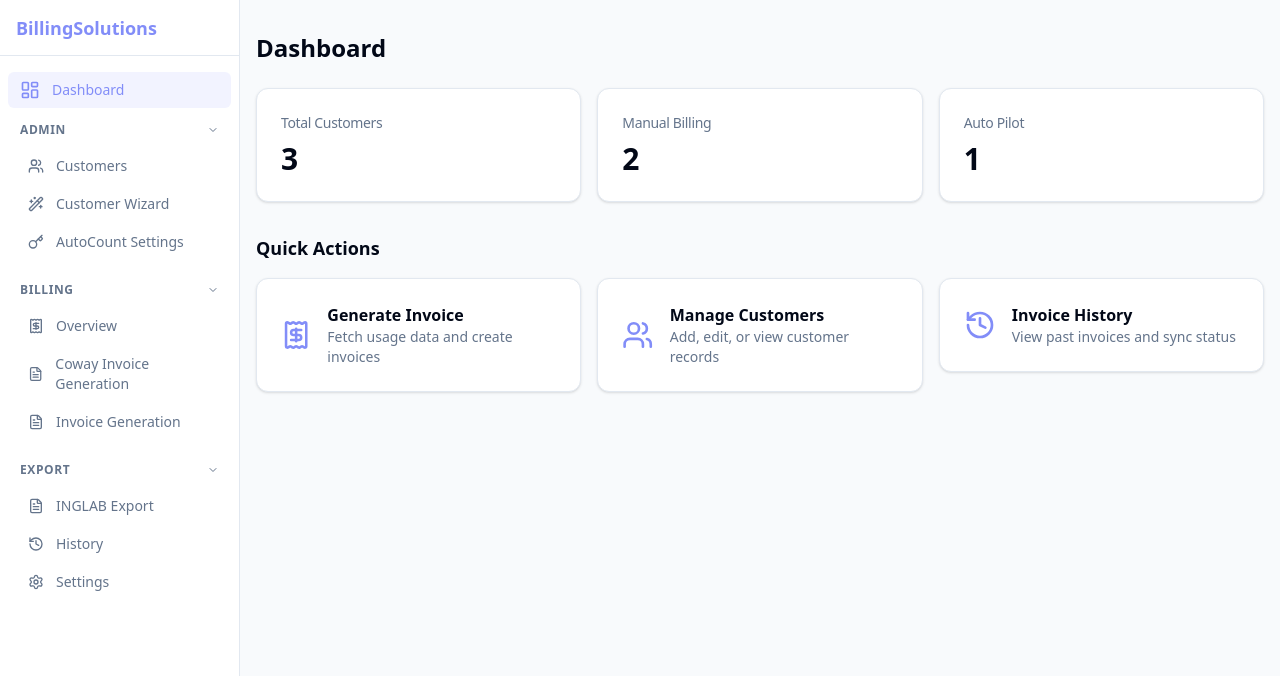
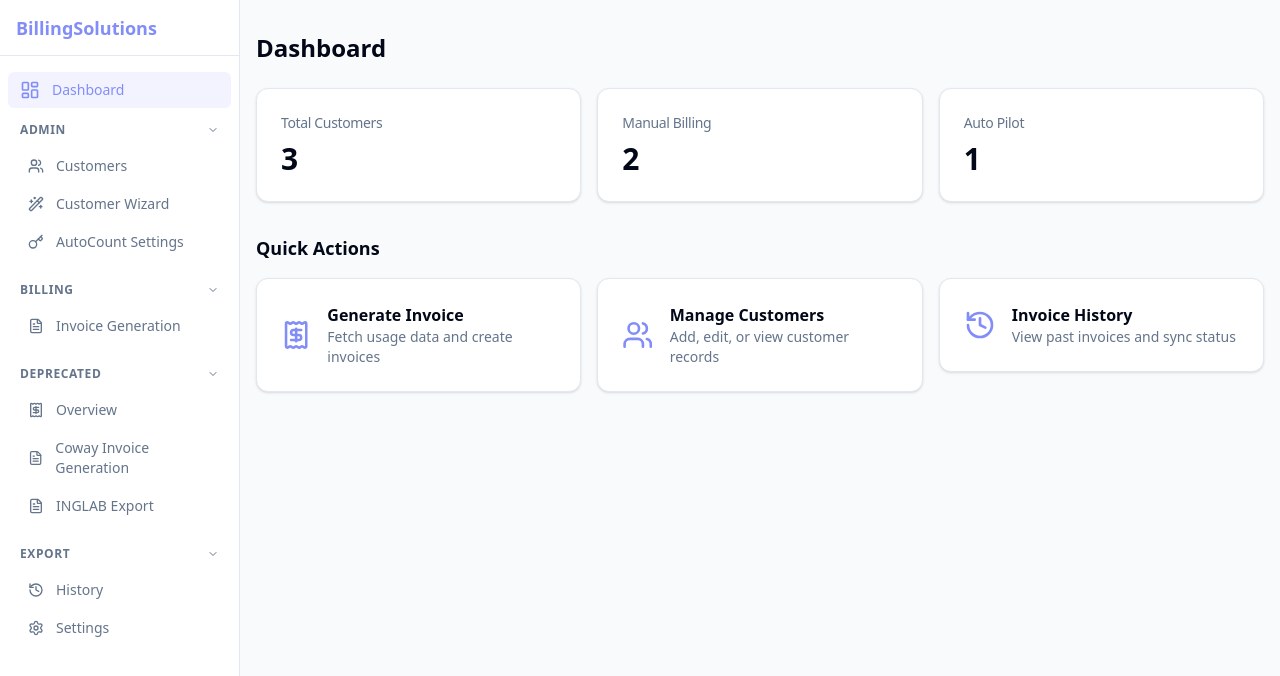
Before and after one commit to thyeon/OmniChannelBilling, a Next.js app in the folder billing-app/: page / in a window 1280 px wide. Shown: the top 676 px of the page. Built offline with nearby package versions, Linux system fonts and the light colour scheme; no server answers; the database is empty.

Commit message:
feat: add Deprecated menu section with moved items
Co-Authored-By: Claude Opus 4.6 <noreply@anthropic.com>

```diff
--- a/billing-app/src/components/app-sidebar.tsx
+++ b/billing-app/src/components/app-sidebar.tsx
@@ -40,15 +40,20 @@ const NAV_SECTIONS: NavSection[] = [
   {
     label: "Billing",
     items: [
+      { label: "Invoice Generation", href: "/billing/generate", icon: <FileText className="h-4 w-4" /> },
+    ],
+  },
+  {
+    label: "Deprecated",
+    items: [
       { label: "Overview", href: "/billing", icon: <Receipt className="h-4 w-4" /> },
       { label: "Coway Invoice Generation", href: "/billing/generate-invoice", icon: <FileText className="h-4 w-4" /> },
-      { label: "Invoice Generation", href: "/billing/generate", icon: <FileText className="h-4 w-4" /> },
+      { label: "INGLAB Export", href: "/billing-export", icon: <FileText className="h-4 w-4" /> },
     ],
   },
   {
     label: "Export",
     items: [
-      { label: "INGLAB Export", href: "/billing-export", icon: <FileText className="h-4 w-4" /> },
       { label: "History", href: "/history", icon: <History className="h-4 w-4" /> },
       { label: "Settings", href: "/autocount-settings", icon: <Settings className="h-4 w-4" /> },
     ],
@@ -61,6 +66,7 @@ export function AppSidebar(): React.ReactElement {
     Admin: true,
     Billing: true,
     Export: true,
+    Deprecated: true,
   });
 
   function toggleSection(label: string) {
```
